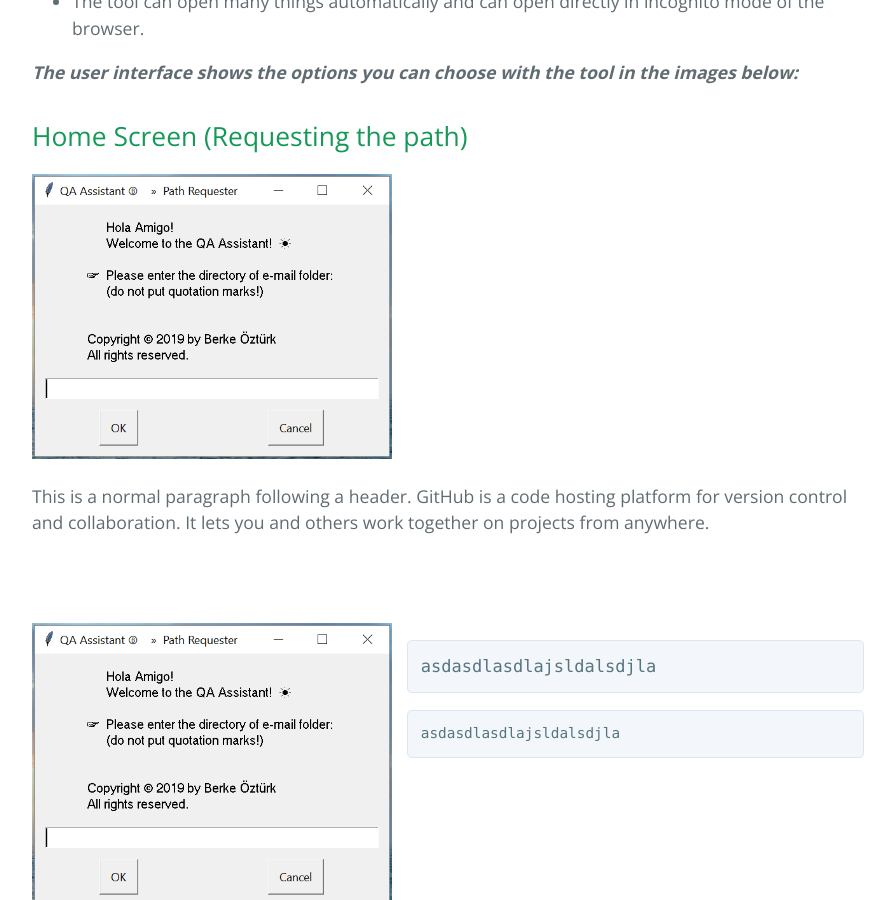
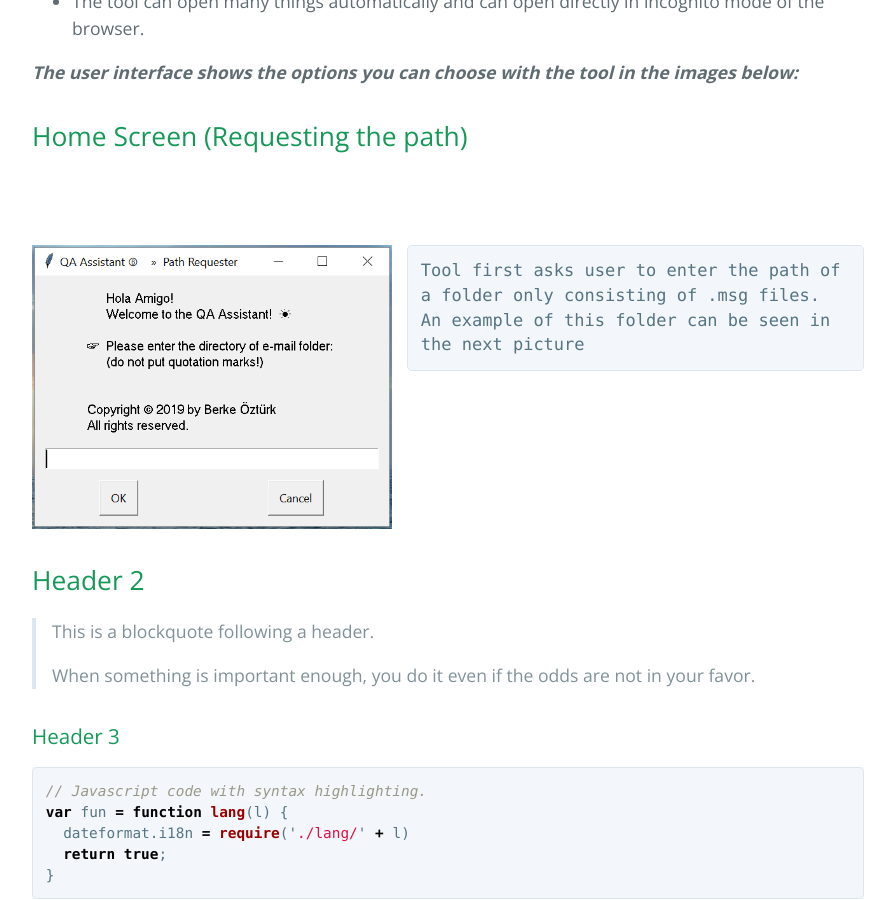
Before and after one commit to berkeozturk/QA-Assistant, a Jekyll site: the page built from index.md, in a window 1280 px wide and 900 px high, scrolled down 1314 px. Shown: the whole window, without its empty margins (192-1087 px from the left). Built offline with Jekyll 4.4.1, drawn with Linux system fonts in a browser that asks for light colours.

Commit message:
Update index.md

```diff
--- a/index.md
+++ b/index.md
@@ -38,17 +38,10 @@ _These are some of the manual steps after a colleague takes one QA job of a camp
 _**The user interface shows the options you can choose with the tool in the images below:**_
 
 ##  Home Screen (Requesting the path)
-
-<img src="/QA-Assistant/assets/images/empty_first.png" alt="empty_first.png" style="max-width: 360px">
-
-This is a normal paragraph following a header. GitHub is a code hosting platform for version control and collaboration. It lets you and others work together on projects from anywhere.
-
 <br><br>
-
 <div style="overflow: auto">
   <img src="/QA-Assistant/assets/images/empty_first.png" alt="empty_first.png" style="max-width: 360px; float: left; margin-right: 15px;">
-  <p style="font: 1rem Consolas, 'Liberation Mono', Menlo, Courier, monospace; color: #567482; background-color: #f3f6fa; border: solid 1px #dce6f0; padding: 0.8rem; overflow: auto; font-size: 17px; line-height: 1.45; border-radius: 0.3rem;">asdasdlasdlajsldalsdjla</p>
-  <pre style="highlight">asdasdlasdlajsldalsdjla</pre>
+  <p style="font: 1rem Consolas, 'Liberation Mono', Menlo, Courier, monospace; color: #567482; background-color: #f3f6fa; border: solid 1px #dce6f0; padding: 0.8rem; overflow: auto; font-size: 17px; line-height: 1.45; border-radius: 0.3rem; margin:0">Tool first asks user to enter the path of a folder only consisting of .msg files.<br>An example of this folder can be seen in the next picture</p>
 </div>
 
 ## Header 2
```
